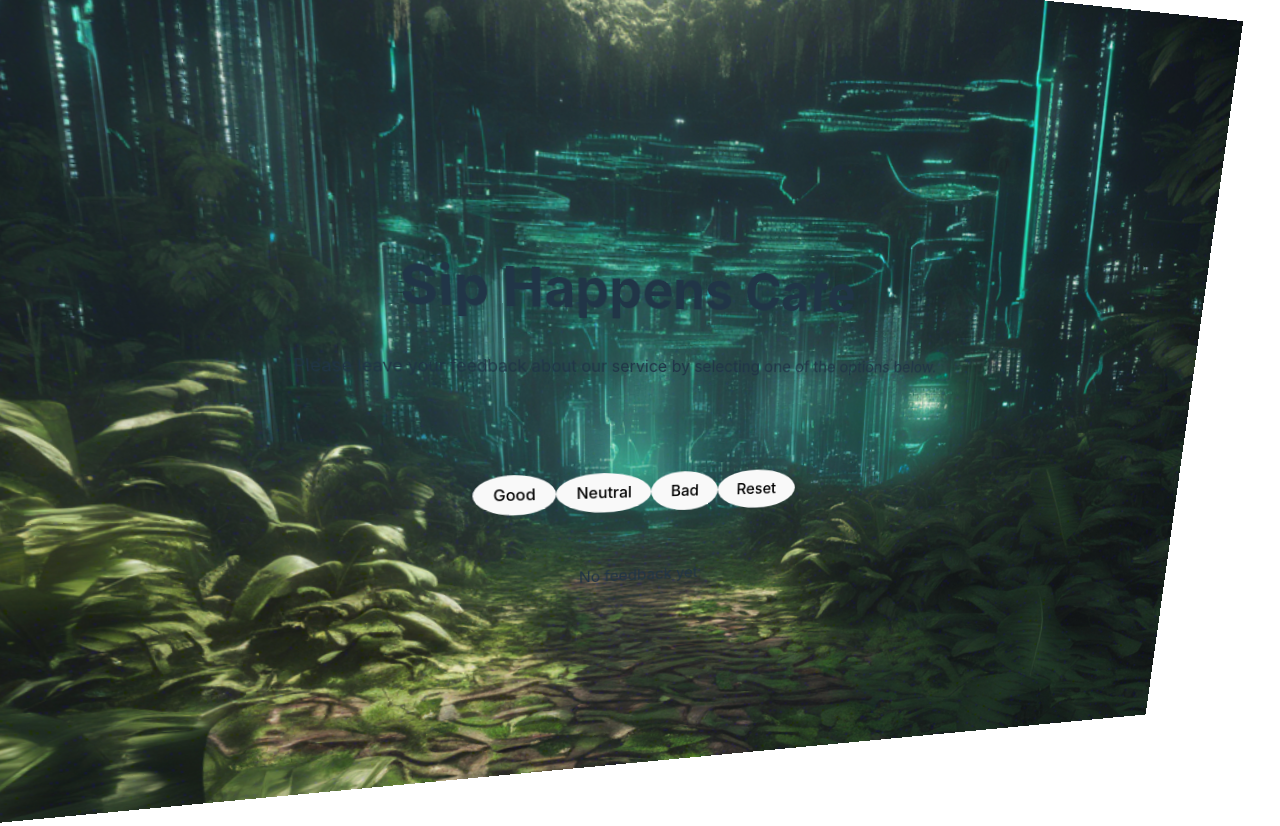
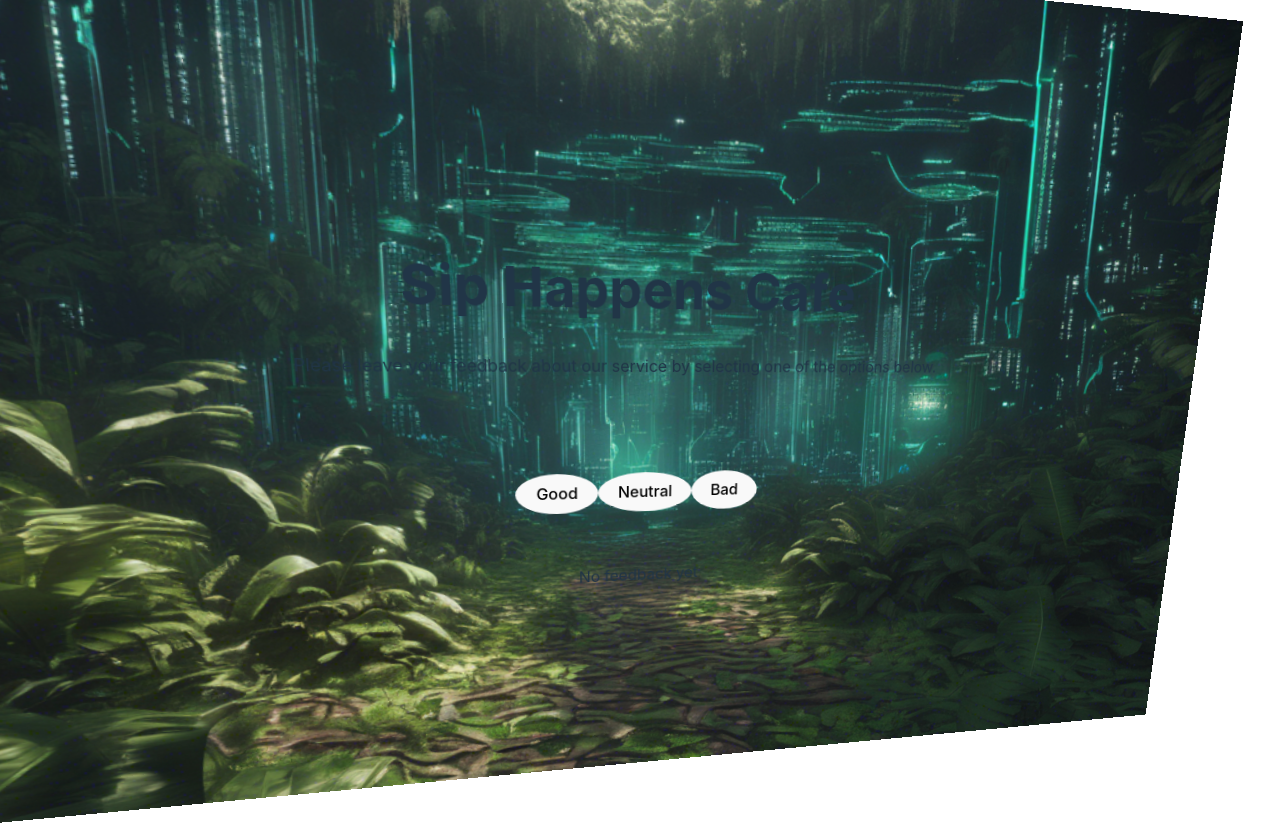
Before and after one commit to Levando21/goit-react-hw-02, a React (Vite) app: page / in a window 1280 px wide. Built offline with nearby package versions, Linux system fonts and the light colour scheme.

Commit message:
markup 5
-feedBack
-options count reset
-app mutual function for buttons

```diff
--- a/src/App.jsx
+++ b/src/App.jsx
@@ -12,7 +12,8 @@
 function App() {
 	const [feed, setFeedback] = useState({ good: 0, bad: 0, neutral: 0 });
 	const { good, bad, neutral } = feed;
-	const handlePushGood = () => {
+
+	/* const handlePushGood = () => {
 		setFeedback({ ...feed, good: good + 1 });
 	};
 	const handlePushNeutral = () => {
@@ -20,12 +21,18 @@
 	};
 	const handlePushBad = () => {
 		setFeedback({ ...feed, bad: bad + 1 });
+	}; */
+
+	const setTypeCounter = (updateParam) => {
+		setFeedback({ ...feed, [updateParam]: feed[updateParam] + 1 });
 	};
 	const handlePushReset = () => {
 		setFeedback({ good: 0, bad: 0, neutral: 0 });
 	};
+
 	const totalValue = good + bad + neutral;
-	const goodRelativeness = Math.round((good / totalValue) * 100);
+	const goodRelativeness =
+		totalValue === 0 ? 0 : Math.round((good / totalValue) * 100);
 
 	useEffect(() => {
 		window.localStorage.setItem("saved-feedback,", JSON.stringify(feed));
@@ -36,10 +43,11 @@
 		<div className="app-style">
 			<Description />
 			<Options
-				handlePushGood={handlePushGood}
-				handlePushBad={handlePushBad}
-				handlePushNeutral={handlePushNeutral}
+				handlePushGood={() => setTypeCounter("good")}
+				handlePushBad={() => setTypeCounter("bad")}
+				handlePushNeutral={() => setTypeCounter("neutral")}
 				handlePushReset={handlePushReset}
+				feedbackCount={totalValue}
 			/>
 			{totalValue === 0 ? (
 				<Notification text="No feedback yet" />
@@ -49,7 +57,7 @@
 					neutralButton={neutral}
 					badButton={bad}
 					totalProps={totalValue}
-					relative={goodRelativeness}
+					relative={`${goodRelativeness}%`}
 				/>
 			)}
 		</div>
--- a/src/components/feedback/Feedback.jsx
+++ b/src/components/feedback/Feedback.jsx
@@ -1,16 +1,22 @@
 /** @format */
 
-const Feedback = (give) => {
+const Feedback = ({
+	goodButton,
+	neutralButton,
+	badButton,
+	totalProps,
+	relative,
+}) => {
 	return (
 		<div
 			className="feedback"
 			id="myList">
 			<ul className="feed-list">
-				<li>Good:{give.goodButton} </li>
-				<li>Neutral:{give.neutralButton} </li>
-				<li>Bad: {give.badButton}</li>
-				<li>Total:{give.totalProps}</li>
-				<li>Positivity Rate: {give.relative}</li>
+				<li>Good:{goodButton} </li>
+				<li>Neutral:{neutralButton} </li>
+				<li>Bad: {badButton}</li>
+				<li>Total:{totalProps}</li>
+				<li>Positivity Rate: {relative}</li>
 			</ul>
 		</div>
 	);
--- a/src/components/options/Options.jsx
+++ b/src/components/options/Options.jsx
@@ -6,7 +6,9 @@
 			<button onClick={props.handlePushGood}>Good</button>
 			<button onClick={props.handlePushNeutral}>Neutral</button>
 			<button onClick={props.handlePushBad}>Bad</button>
-			<button onClick={props.handlePushReset}>Reset</button>
+			{props.feedbackCount > 0 && (
+				<button onClick={props.handlePushReset}>Reset</button>
+			)}
 		</div>
 	);
 };
```
